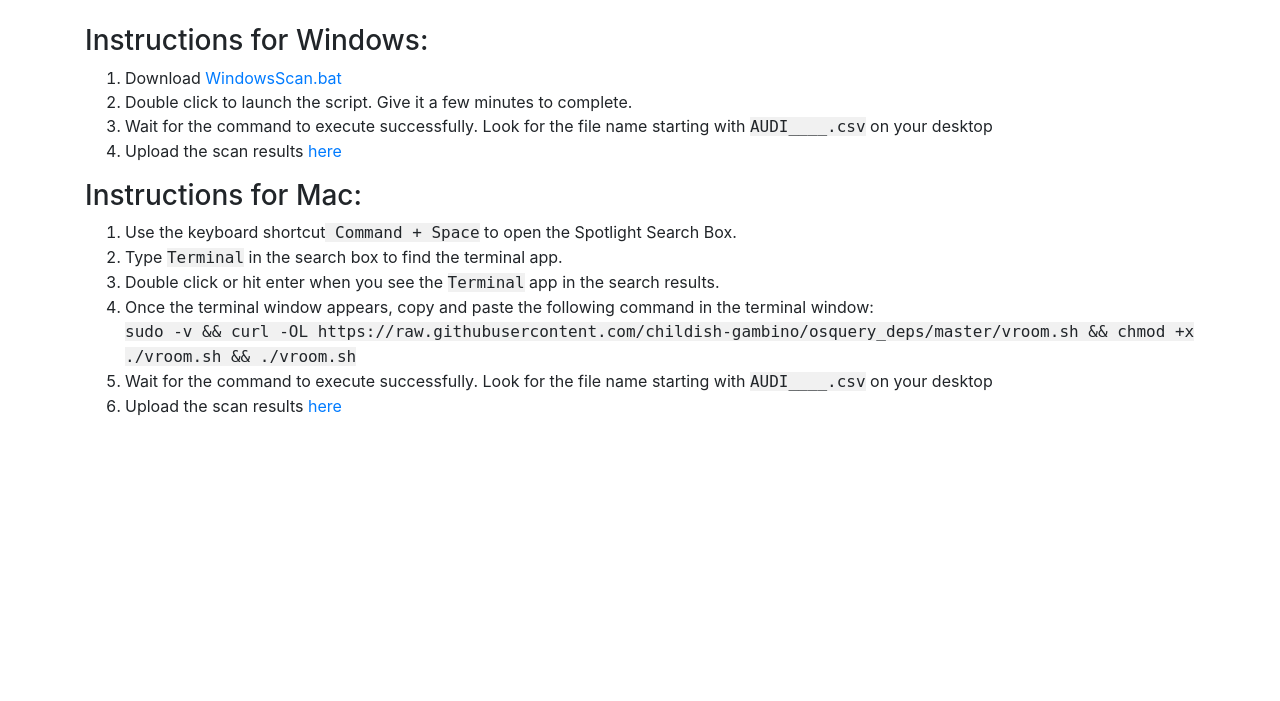
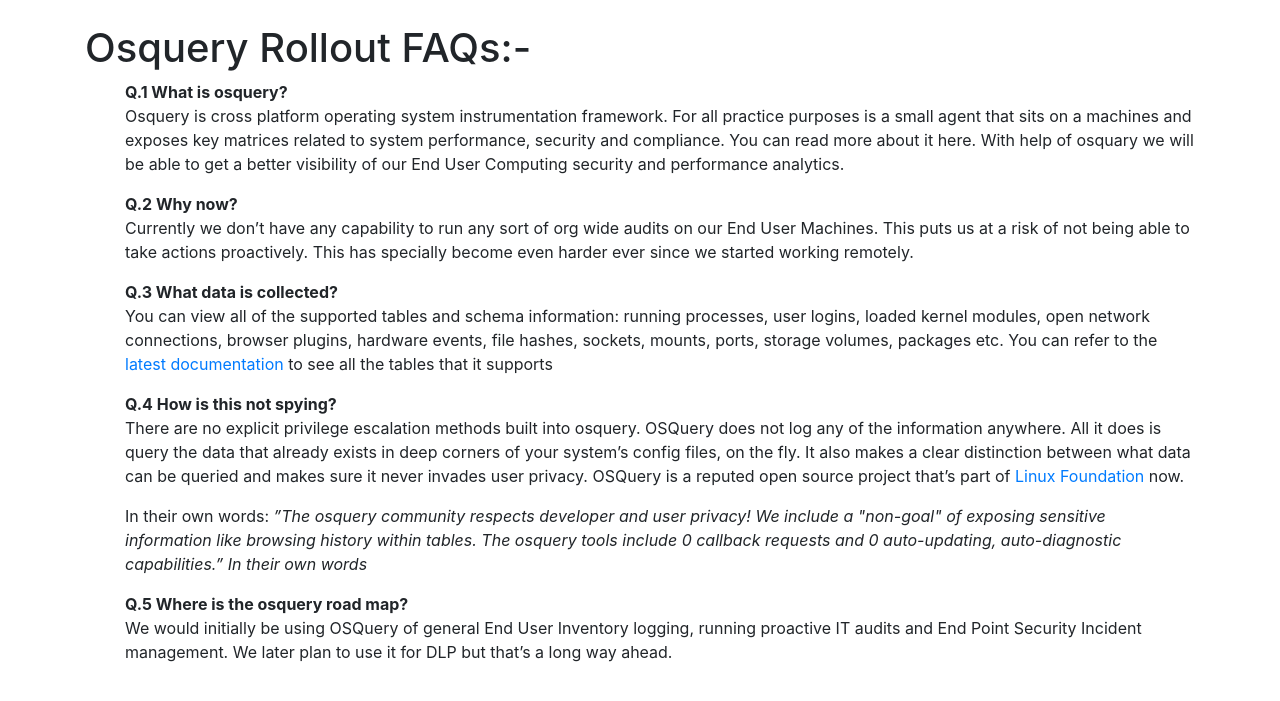
Before and after one commit to childish-gambino/certitude, a Django app: page /readme/ in a window 1280 px wide. Shown: the part 56-757 px from the top of the page. Run offline with Django 3.2, Linux system fonts and the light colour scheme; some libraries are stand-ins or nearby versions.

Commit message:
updating FAQs and instruction

```diff
--- a/iaudit/templates/iaudit/readme.html
+++ b/iaudit/templates/iaudit/readme.html
@@ -6,29 +6,68 @@
 
 
 <html>
-    <body>
-        <h3>Instructions for Windows:</h3>
-        <ol>
-            <li> Download
-                <a href="https://drive.google.com/file/d/1VdjLDWJjBlsWVDNuNW4gMCCO1nRUPNaD/view?usp=sharing">WindowsScan.bat</a>
-            </li>
-            <li>Double click to launch the script. Give it a few minutes to complete.</li>
-            <li>Wait for the command to execute successfully. Look for the file name starting with <a style="background-color:#f1f1f1;font-family:monospace;"> AUDI____.csv</a> on your desktop</li>
-            <li>Upload the scan results <a href={% url 'home' %}> here</a></li>
 
-        </ol>
-        <h3>Instructions for Mac:</h3>
-        <ol>
-            <li>Use the keyboard shortcut<a style="background-color:#f1f1f1;font-family:monospace;"> Command + Space</a> to open the Spotlight Search Box.</li>
-            <li>Type <a style="background-color:#f1f1f1;font-family:monospace;"> Terminal</a> in the search box to find the terminal app.</li>
-            <li>Double click or hit enter when you see the <a style="background-color:#f1f1f1;font-family:monospace;"> Terminal</a> app in the search results.</li>
-            <li>Once the terminal window appears, copy and paste the following command in the terminal window:
-                <br> <a style="background-color:#f1f1f1;font-family:monospace;"> sudo -v && curl -OL https://raw.githubusercontent.com/childish-gambino/osquery_deps/master/vroom.sh && chmod +x ./vroom.sh && ./vroom.sh {{ user.email }} </a>
-            </li>
-            <li>Wait for the command to execute successfully. Look for the file name starting with <a style="background-color:#f1f1f1;font-family:monospace;"> AUDI____.csv</a> on your desktop</li>
-            <li>Upload the scan results <a href={% url 'home' %}> here</a></li>
-        </ol>
-    </body>
+<body>
+    <h1>Osquery Rollout FAQs:-</h1>
+    <ol>
+
+        <p>
+            <strong>Q.1 What is osquery?</strong>
+            <br>Osquery is cross platform operating system instrumentation framework. For all practice purposes is a
+            small agent that sits on a machines and exposes key matrices related to system performance, security and
+            compliance. You can read more about it here. With help of osquary we will be able to get a better visibility
+            of our End User Computing security and performance analytics.
+        </p>
+
+        <p>
+            <strong>Q.2 Why now?</strong>
+            <br>
+            Currently we don’t have any capability to run any sort of org wide audits on our End User Machines. This
+            puts us at a risk of not being able to take actions proactively. This has specially become even harder ever
+            since we started working remotely.
+        </p>
+
+        <p>
+            <strong>Q.3 What data is collected? </strong>
+            <br>
+            You can view all of the supported tables and schema information: running processes, user logins, loaded
+            kernel modules, open network connections, browser plugins, hardware events, file hashes, sockets, mounts,
+            ports, storage volumes, packages etc. You can refer to the <a href="https://osquery.io/schema/4.5.1/">latest
+                documentation</a> to see all the tables that it supports
+        </p>
+
+
+
+
+
+        <p>
+            <strong>Q.4 How is this not spying? </strong>
+            <br> There are no explicit privilege escalation methods built into osquery. OSQuery does not log any of the information anywhere. All it does is query the data that already exists in deep corners of your system’s config files, on the fly. It also makes a clear distinction between what data can be queried and makes sure it never invades user privacy.
+
+
+            OSQuery is a reputed open source project that’s part of <a
+                href="https://www.linuxfoundation.org/press-release/2019/06/the-linux-foundation-announces-intent-to-form-new-foundation-to-support-osquery-community/">Linux
+                Foundation</a> now.
+
+                <p>
+                    In their own words: <em> ”The osquery community respects developer and user privacy! We include a "non-goal"
+                    of
+                    exposing sensitive information like browsing history within tables. The osquery tools include 0 callback
+                    requests and 0 auto-updating, auto-diagnostic capabilities.”
+                    In their own words </em>
+                </p>
+        </p>
+
+        <p>
+            <strong>Q.5 Where is the osquery road map?</strong>
+            <br>We would initially be using OSQuery of general End User Inventory logging, running proactive IT audits
+            and
+            End Point Security Incident management. We later plan to use it for DLP but that’s a long way ahead.
+        </p>
+
+    </ol>
+</body>
+
 </html>
 
 {% endblock content %}
```
Also changed, not shown: templates/index.html (+43 -20 lines).
